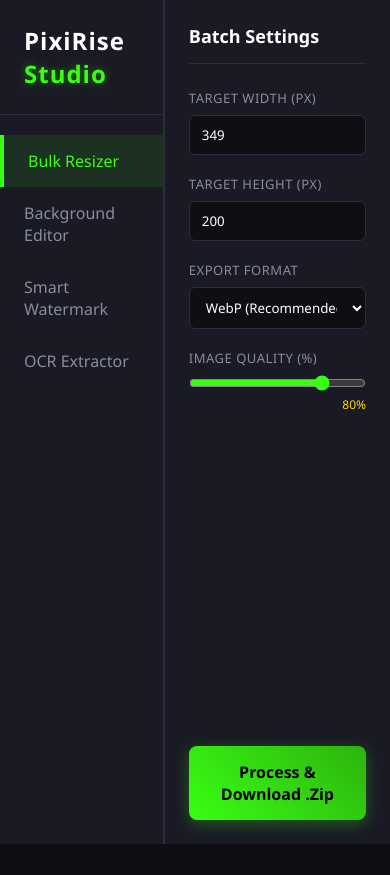
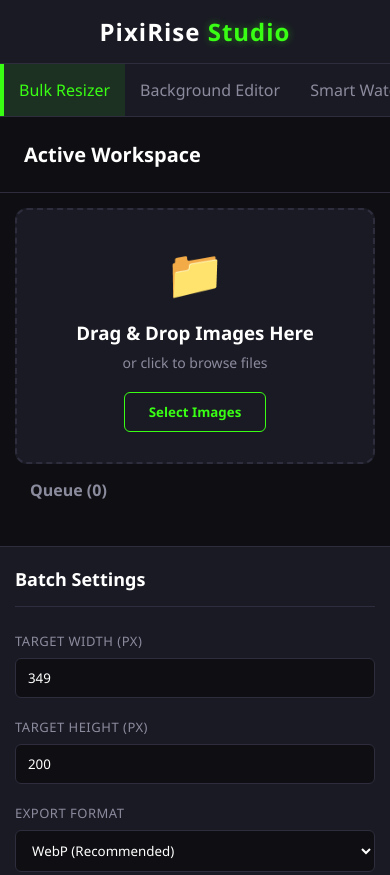
Before and after one commit to rishjain86/pixirise-studio, a website: page src/index.html in a window 390 px wide. Shown: the top 875 px of the page. Before the commit the page ends 844 px from the top, so only its background shows below. Drawn offline with nearby package versions, Linux system fonts and the light colour scheme.

Commit message:
Update style.css

```diff
--- a/src/css/style.css
+++ b/src/css/style.css
@@ -19,7 +19,7 @@
 body {
     background-color: var(--bg-dark);
     color: var(--text-main);
-    overflow: hidden; /* App-like feel */
+    overflow: hidden; /* App-like feel on desktop */
 }
 
 /* Layout Setup */
@@ -269,3 +269,69 @@ input[type="range"] {
     width: 100%;
     text-align: center;
 }
+
+/* =========================================
+   Mobile Responsiveness (Stack Layout)
+   ========================================= */
+@media (max-width: 768px) {
+    body {
+        overflow: auto; /* Allow scrolling on mobile */
+    }
+
+    .dashboard-container {
+        flex-direction: column;
+        height: auto;
+        min-height: 100vh;
+    }
+
+    /* Sidebar to Top Navbar */
+    .sidebar {
+        width: 100%;
+        border-right: none;
+        border-bottom: 1px solid var(--border-color);
+    }
+
+    .logo {
+        text-align: center;
+        padding: 15px;
+    }
+
+    /* Horizontal scrollable menu for mobile */
+    .menu {
+        padding: 0;
+    }
+
+    .menu ul {
+        display: flex;
+        overflow-x: auto;
+        white-space: nowrap;
+    }
+
+    .menu li {
+        padding: 15px;
+        flex: 0 0 auto;
+    }
+
+    /* Center Workspace */
+    .workspace {
+        width: 100%;
+        overflow-y: visible;
+    }
+
+    .upload-area {
+        margin: 15px;
+        padding: 30px 15px;
+    }
+
+    /* Settings Panel at Bottom */
+    .settings-panel {
+        width: 100%;
+        border-left: none;
+        border-top: 1px solid var(--border-color);
+        padding: 20px 15px 40px 15px;
+    }
+
+    .btn-action {
+        margin-top: 20px;
+    }
+}
```
